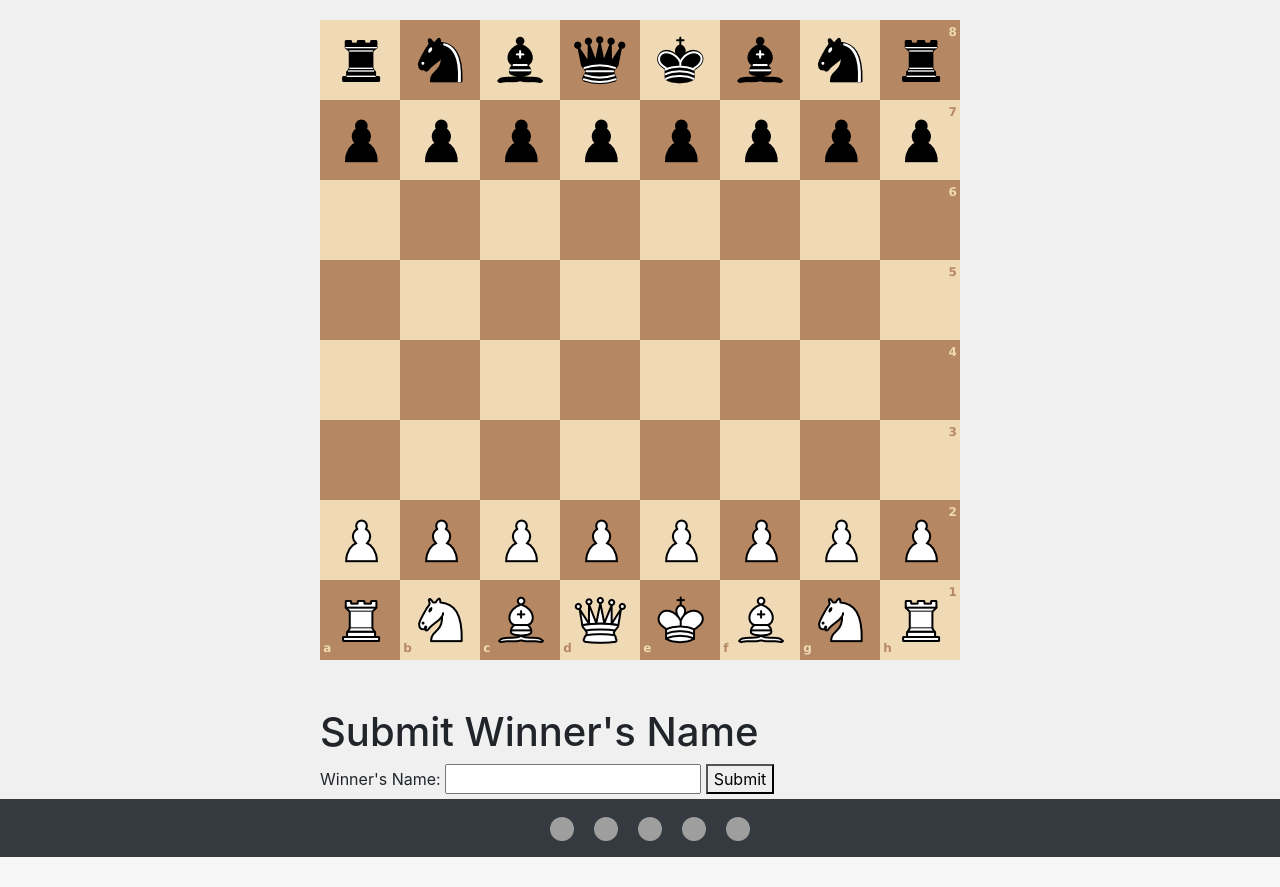
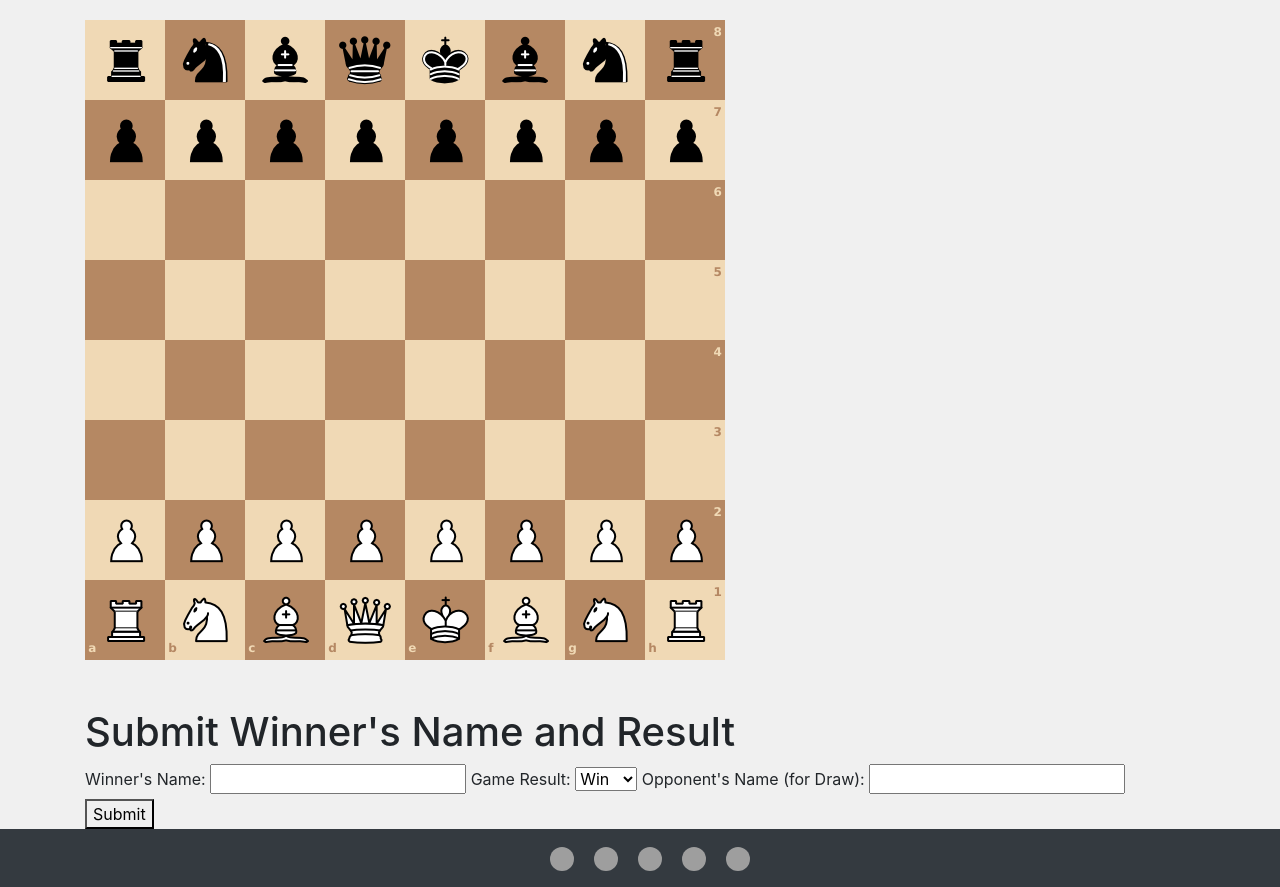
Before and after one commit to Carlos-n21/chess-hackathon, a Django app: page / in a window 1280 px wide. Shown: the part 60-947 px from the top of the page. Before the commit the page ends 917 px from the top, so only its background shows below. Run offline with Django 4.2, Linux system fonts and the light colour scheme; some libraries are stand-ins or nearby versions; grey boxes are pictures that could not be loaded.

Commit message:
Add draw functionality

```diff
--- a/game/templates/game/chess.html
+++ b/game/templates/game/chess.html
@@ -231,11 +231,22 @@
 </div>
 
 <div class="container mt-5">
-    <h1>Submit Winner's Name</h1>
+    <h1>Submit Winner's Name and Result</h1>
     <form method="POST">
         {% csrf_token %}
+
         <label for="winner_name">Winner's Name:</label>
         <input type="text" id="winner_name" name="winner_name" required>
+
+        <label for="game_result">Game Result:</label>
+        <select id="game_result" name="game_result" required>
+            <option value="win">Win</option>
+            <option value="draw">Draw</option>
+        </select>
+
+        <label for="opponent_name">Opponent's Name (for Draw):</label>
+        <input type="text" id="opponent_name" name="opponent_name">
+
         <button type="submit">Submit</button>
     </form>
 </div>
--- a/game/views.py
+++ b/game/views.py
@@ -9,10 +9,19 @@ class ChessView(TemplateView):
     template_name = "game/chess.html"
 
     def post(self, request):
-        """Handles the form submission when a winner is submitting their name."""
+        """Handles the form submission when a winner is submitting their name and result."""
         winner_name = request.POST.get("winner_name")
+        game_result = request.POST.get("game_result")  # Win or Draw
+
         if winner_name:
-            self.update_scoreboard(winner_name)  # Update scoreboard
+            if game_result == "win":
+                self.update_scoreboard(winner_name, points=1.0)  # Win = 1 point
+            elif game_result == "draw":
+                self.update_scoreboard(winner_name, points=0.5)  # Draw = 0.5 points
+                # Optionally, add 0.5 points to the opponent as well
+                opponent_name = request.POST.get("opponent_name")
+                if opponent_name:
+                    self.update_scoreboard(opponent_name, points=0.5)
         return redirect("score")  # Redirect to the leaderboard page
 
     def update_scoreboard(self, winner_name, points=1.0):
```
